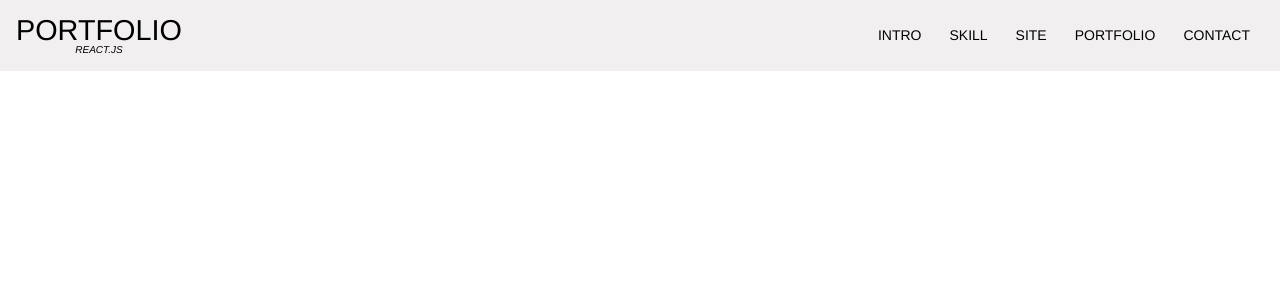
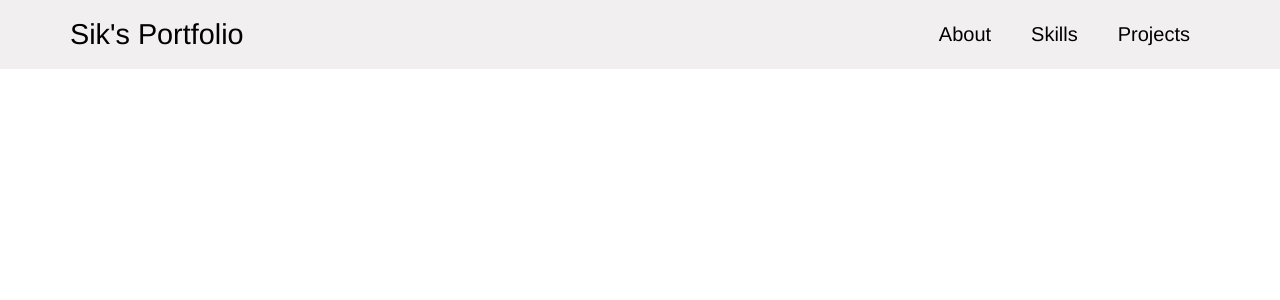
Before and after one commit to sikkzz/portfolio, a React (Vite) app: page / in a window 1280 px wide. Shown: the top 300 px of the page. Built offline with nearby package versions, Linux system fonts and the light colour scheme.

Commit message:
issue #3 refactor: header data, css refactoring

```diff
--- a/src/components/Header/Header.styles.ts
+++ b/src/components/Header/Header.styles.ts
@@ -6,27 +6,23 @@ const HeaderDiv = styled.header`
 	left: 0;
 	width: 100%;
 	z-index: 3000;
+	background-color: rgba(116, 99, 99, 0.1);
+	backdrop-filter: blur(15px);
 `;
 
 const InnerDiv = styled.div`
+	max-width: 1180px;
 	display: flex;
 	align-items: center;
 	justify-content: space-between;
-	background-color: rgba(116, 99, 99, 0.1);
-	backdrop-filter: blur(15px);
-	padding: 1rem;
+	padding: 1.25rem;
+	margin: 0 auto;
 `;
 
 const LogoDiv = styled.div`
 	font-size: 0.9rem;
 	text-align: center;
-	text-transform: uppercase;
 	line-height: 1;
-
-	& > h1 > a > em {
-		font-size: 10px;
-		display: block;
-	}
 `;
 
 const Nav = styled.nav<{ $show: boolean }>`
@@ -34,9 +30,8 @@ const Nav = styled.nav<{ $show: boolean }>`
 		display: inline;
 
 		a {
-			text-transform: uppercase;
-			font-size: 14px;
-			padding: 14px;
+			font-size: 20px;
+			padding: 20px;
 			position: relative;
 
 			&::before {
@@ -56,7 +51,7 @@ const Nav = styled.nav<{ $show: boolean }>`
 		}
 	}
 
-	@media screen and (max-width: 800px) {
+	/* @media screen and (max-width: 800px) {
 		display: ${({ $show }) => ($show ? "block" : "none")};
 
 		& > ul {
@@ -67,7 +62,6 @@ const Nav = styled.nav<{ $show: boolean }>`
 			background-color: rgba(116, 99, 99, 0.1);
 			backdrop-filter: blur(15px);
 			z-index: 3000;
-			/* min-width: 150px; */
 			padding: 20px 0;
 
 			& > li {
@@ -88,7 +82,7 @@ const Nav = styled.nav<{ $show: boolean }>`
 		&::after {
 			width: 20px;
 		}
-	}
+	} */
 `;
 
 const MNavDiv = styled.div`
--- a/src/components/Header/Header.tsx
+++ b/src/components/Header/Header.tsx
@@ -15,9 +15,7 @@ const Header = () => {
 			<InnerDiv>
 				<LogoDiv>
 					<h1>
-						<a href="/">
-							portfolio<em>react.js</em>
-						</a>
+						<a href="/">Sik&apos;s Portfolio</a>
 					</h1>
 				</LogoDiv>
 				<Nav role="navigation" aria-label="메인 메뉴" $show={show}>
--- a/src/constants/data/HeaderData.ts
+++ b/src/constants/data/HeaderData.ts
@@ -1,22 +1,22 @@
 export const headerTabData = [
 	{
-		title: "intro",
-		url: "#intro",
+		title: "About",
+		url: "/about",
 	},
 	{
-		title: "skill",
-		url: "#skill",
+		title: "Skills",
+		url: "/skill",
 	},
 	{
-		title: "site",
-		url: "#site",
+		title: "Projects",
+		url: "/project",
 	},
-	{
-		title: "portfolio",
-		url: "#port",
-	},
-	{
-		title: "contact",
-		url: "#contact",
-	},
+	// {
+	// 	title: "portfolio",
+	// 	url: "#port",
+	// },
+	// {
+	// 	title: "contact",
+	// 	url: "#contact",
+	// },
 ];
--- a/src/styles/GlobalStyles.ts
+++ b/src/styles/GlobalStyles.ts
@@ -40,7 +40,8 @@ const GlobalStyles = createGlobalStyle`${css`
 	select,
 	table,
 	textarea {
-		font-family: "Apple SD Gothic Neo", "Malgun Gothic", "맑은 고딕", helvetica, sans-serif;
+		font-family: "Apple SD Gothic Neo", "Malgun Gothic", "맑은 고딕", helvetica,
+			sans-serif;
 	}
 
 	a,
```
